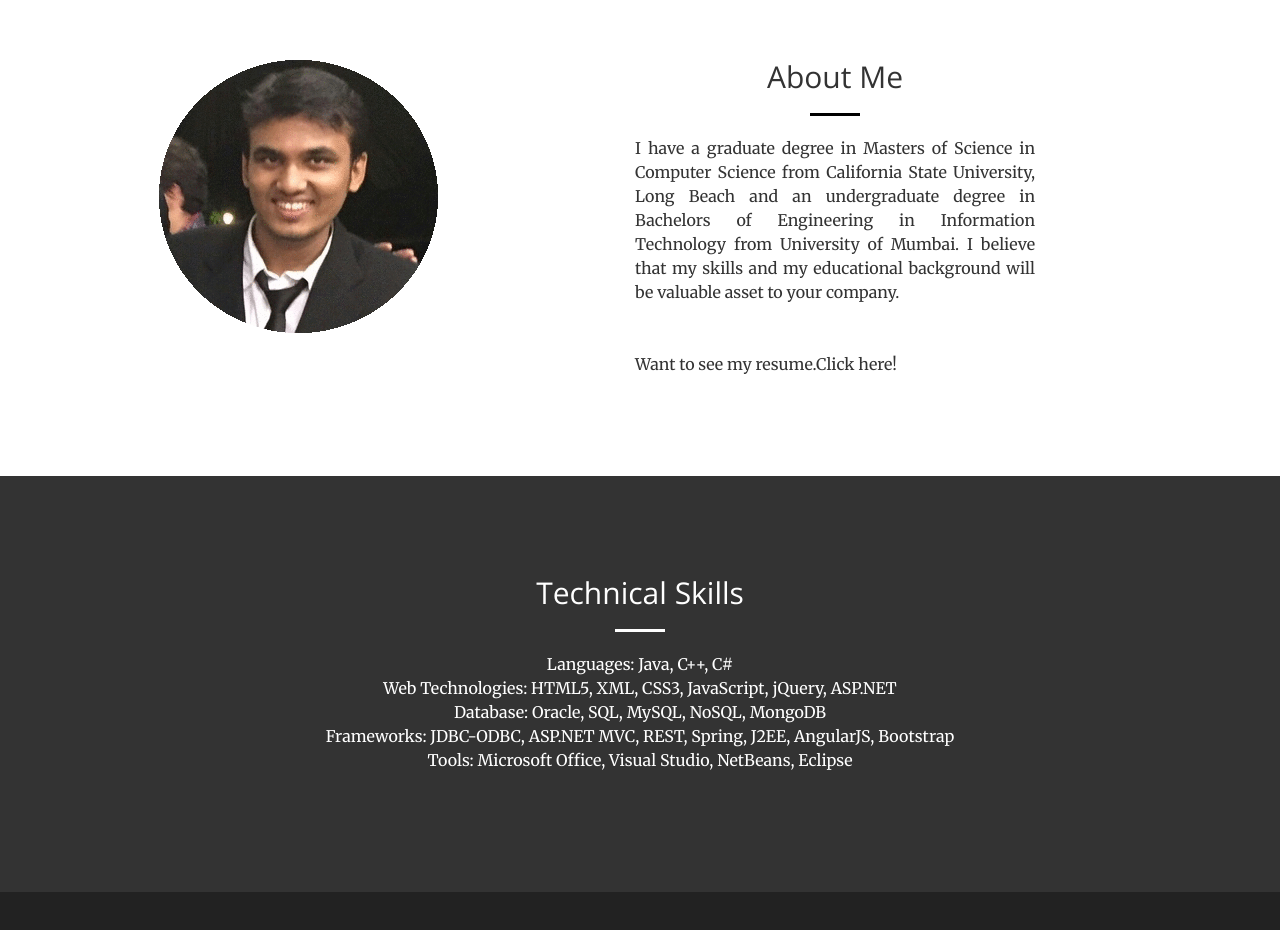
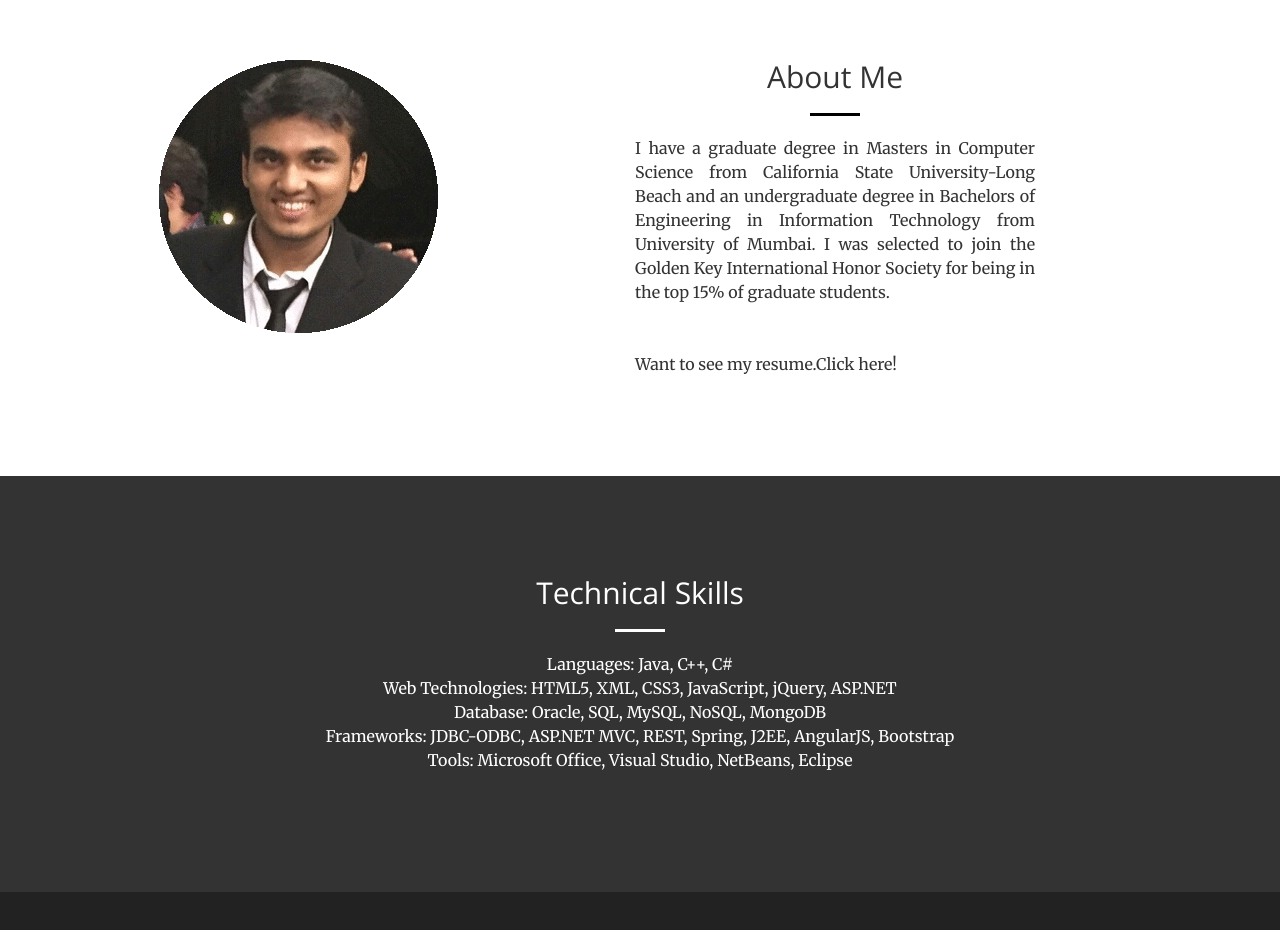
Before and after one commit to malavmistry/MalavMistry, a website: page index.html in a window 1280 px wide. Shown: the part 860-1790 px from the top of the page. Drawn offline with nearby package versions, Linux system fonts and the light colour scheme.

Commit message:
Update index.html

```diff
--- a/index.html
+++ b/index.html
@@ -91,10 +91,8 @@
                     <div class="service-box ">
                         <h2 class="section-heading">About Me</h2>
                         <hr class="primary">
-                        <p style="text-align: justify;">I have a graduate degree in Masters of Science in Computer Science from California State
-                            University, Long Beach and an undergraduate degree in Bachelors of Engineering in Information
-                            Technology from University of Mumbai. I believe that my skills and my educational background
-                            will be valuable asset to your company.<br><br><br>
+                        <p style="text-align: justify;">I have a graduate degree in Masters in Computer Science from California State University-Long Beach and an undergraduate degree in Bachelors of Engineering in Information
+                            Technology from University of Mumbai. I was selected to join the Golden Key International Honor Society for being in the top 15% of graduate students.<br><br><br>
                             Want to see my resume.<a href="document\RESUME.pdf">Click here!</a>
                             </p>
                             </div>
```
